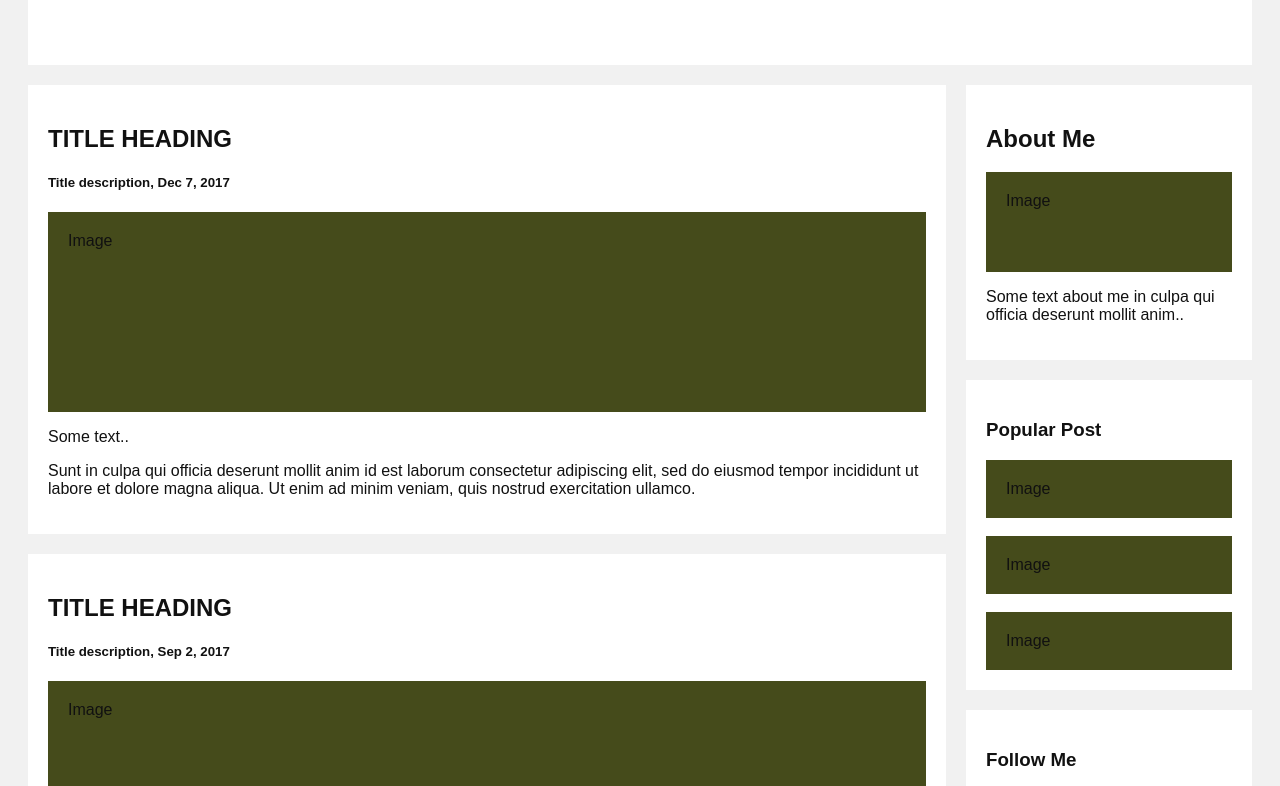
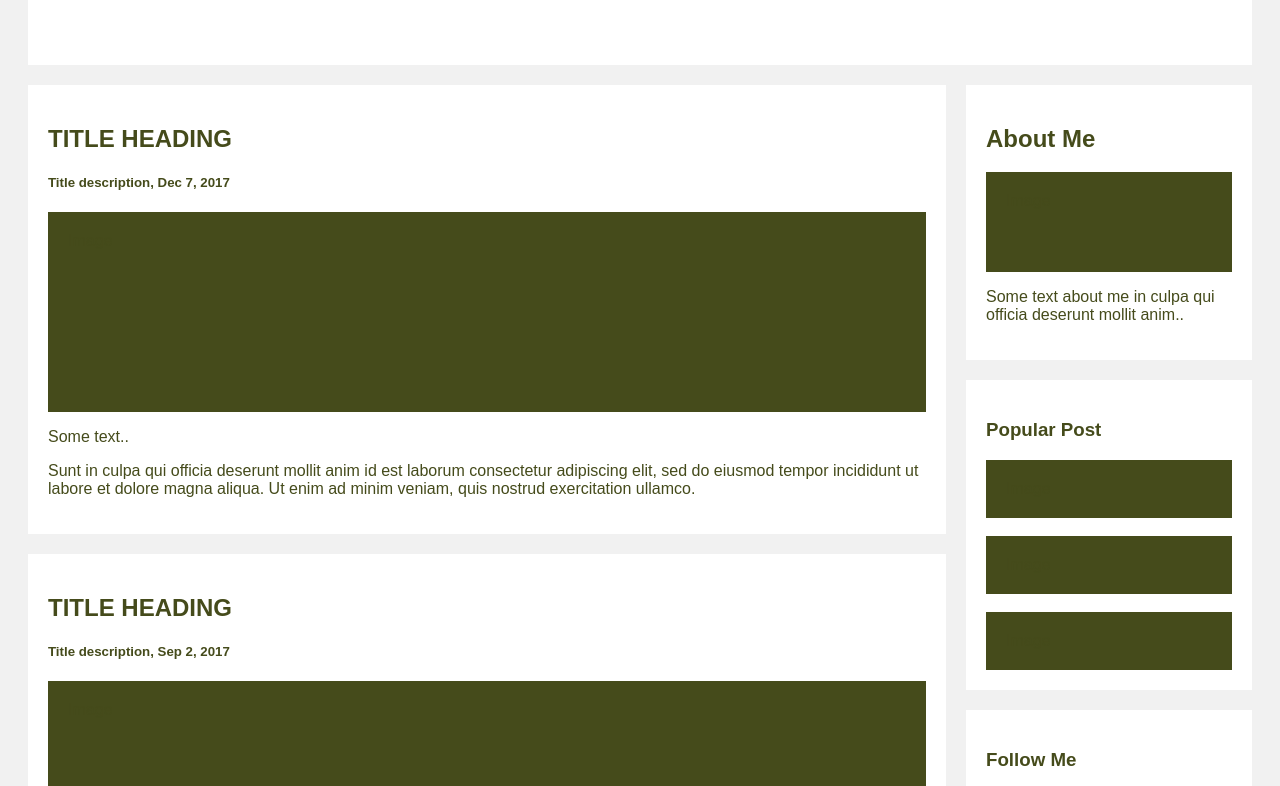
Before and after one commit to Sarahtarian/Sarahtarian.github.io, a plain HTML site: page index.html in a window 1280 px wide. Shown: the part 192-978 px from the top of the page. Drawn offline with Linux system fonts and the light colour scheme.

Commit message:
Update index.html

```diff
--- a/index.html
+++ b/index.html
@@ -5,7 +5,7 @@
 <style>
 * {
   /* This color changes ALL text color */
-  color: #111111;
+  color: #454B1B;
   box-sizing: border-box;
 }
 
```
